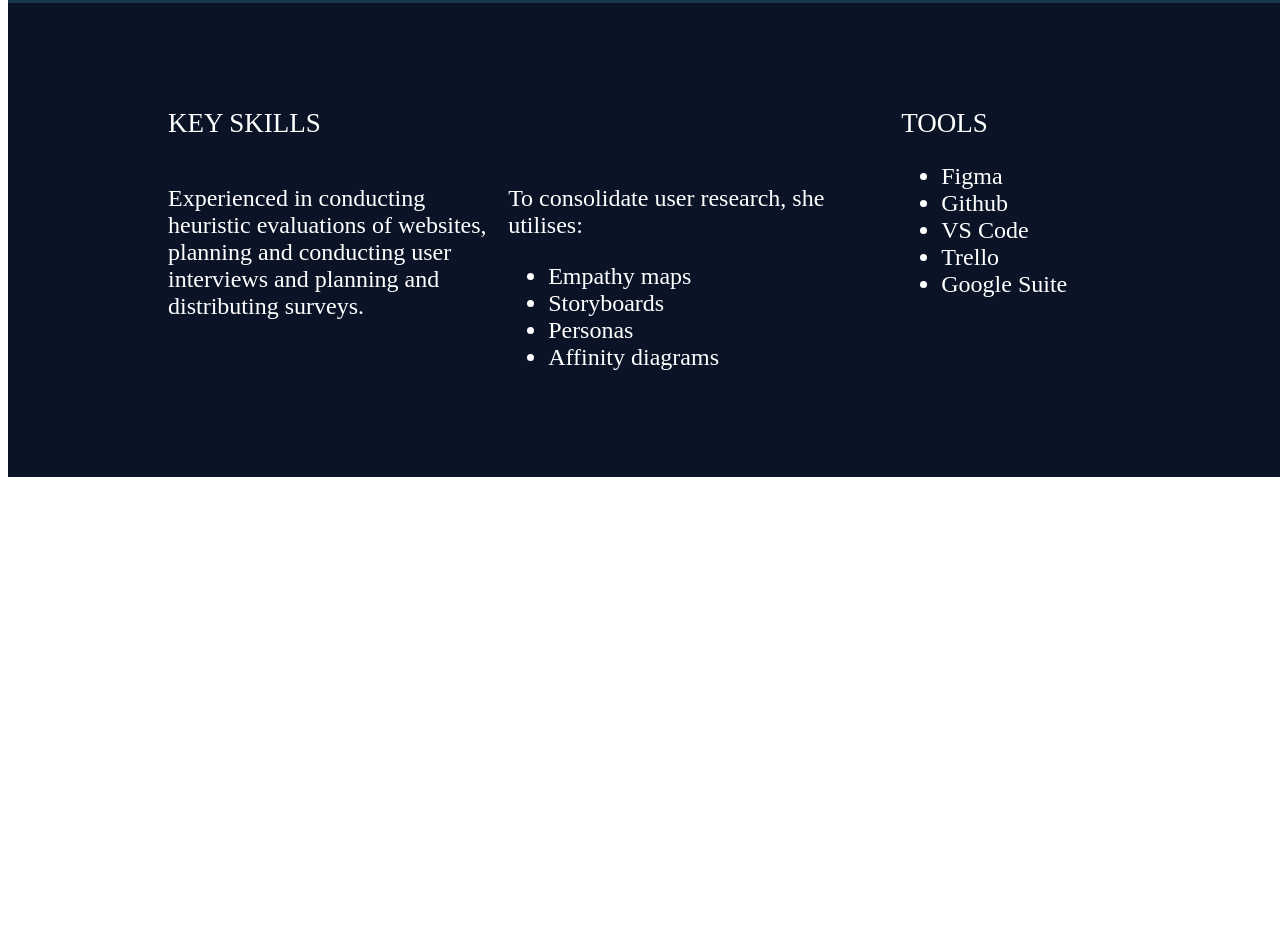
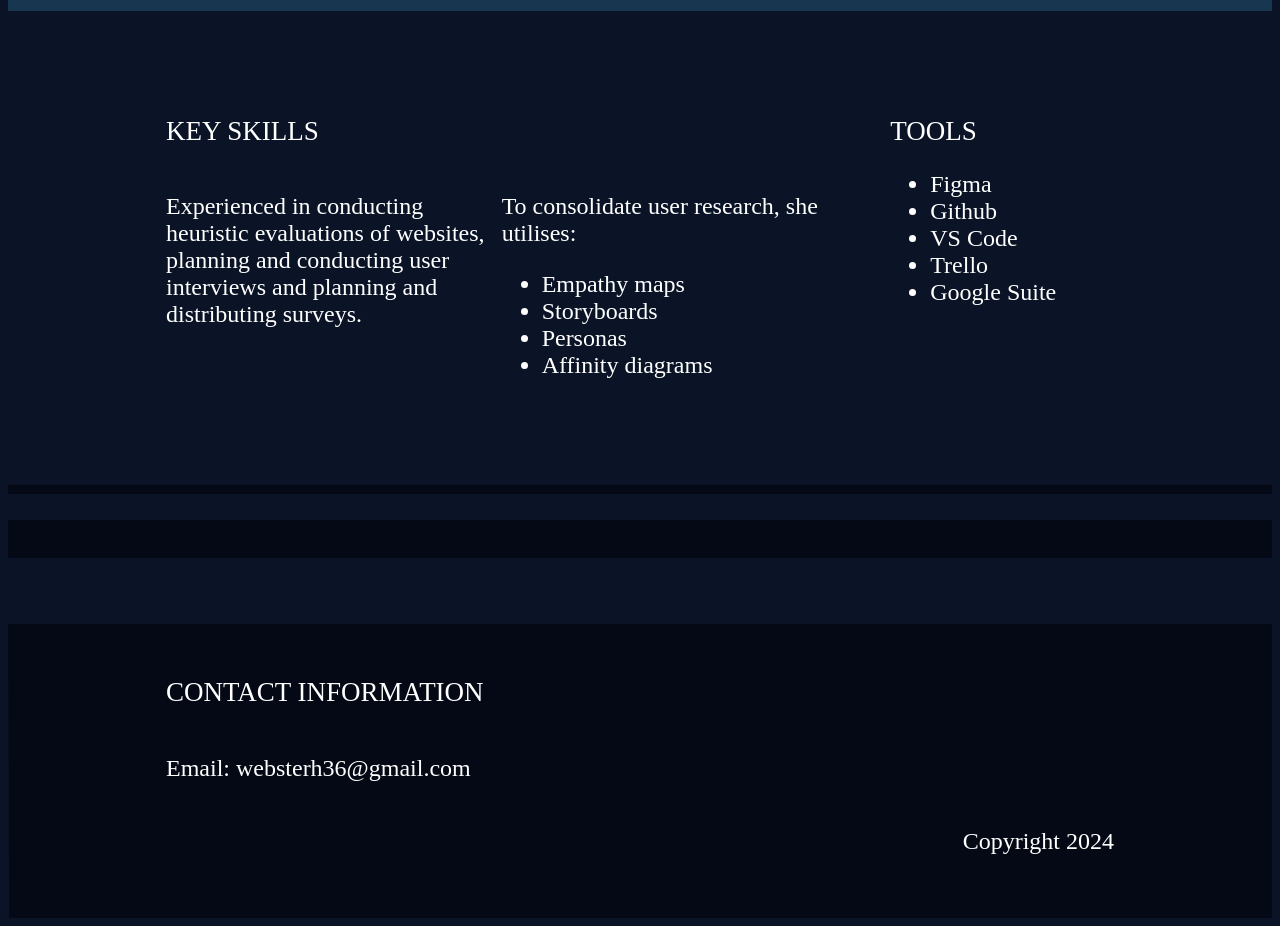
Before and after one commit to Hadiya-W/UX_UI_HW_18, a plain HTML site: page index.html in a window 1280 px wide. Shown: the part 1371-2297 px from the top of the page. Before the commit the page ends 1848 px from the top, so only its background shows below. Drawn offline with Linux system fonts and the light colour scheme; a web font is replaced by a local one.

Commit message:
Finished coding

```diff
--- a/CSS/style.css
+++ b/CSS/style.css
@@ -33,7 +33,10 @@ h2 {
     line-height: normal;
     text-transform: uppercase;
 }
-
+/*body*/
+body{
+    background-color: #0A1426;
+}
 /*navigation*/
 .navigation {
     background: #183650;
@@ -61,8 +64,6 @@ h2 {
     background-repeat: no-repeat;
     background-size: cover;
     height: 1024px;
-    position: absolute;
-    top: 0;
 }
 #splash{
     display: grid;
@@ -85,8 +86,6 @@ h2 {
     align-items: center;
     color: white;
     background-color: #183650;
-    position: absolute;
-    top:1024px
 }
 .about-contents{
     text-align: center;
@@ -102,8 +101,6 @@ h2 {
     height: 474px;
     color: white;
     background-color: #0A1426;
-    position: absolute;
-    top:1374px;
     display:flex;
     justify-content: center;
 
@@ -126,12 +123,32 @@ h2 {
 
 
 /*Footer*/
-.footer {
+footer {
     width: 100%;
     height: 433px;
     background-image: url("../Images/Footer\ background.png");
     background-repeat: no-repeat;
+    background-size: cover;
+    color: white;
+    display:flex;
+    justify-content: center;
+
+}
+.footer-contents{
+    width: 75%;
+    display: grid;
+    height:224px;
+    grid-template-columns: 1fr 1fr;
     position: relative;
-    top: 1848;
-    color: white;
+    top: 170px;
 }
+.contact-info{
+    display: flex;
+    flex-direction: column;
+    align-content: center;
+}
+.right{
+    display: flex;
+    align-items: end;
+    justify-self: end;
+}
--- a/index.html
+++ b/index.html
@@ -32,7 +32,7 @@
 
 <body>
     <!--navigation-->
-    <div class="navigation">
+    <nav class="navigation">
         <div>
             <div class="nav-bar">
                 <p class="grid-item1 navi">About</p>
@@ -41,7 +41,7 @@
                 <p class="grid-item4 navi">Resume</p>
             </div>
         </div>
-    </div>
+    </nav>
     <!--hero-->
     <header class="hero">
         <div>
@@ -101,7 +101,7 @@
 
     </section>
     <!--Footer-->
-    <section class="footer">
+    <footer>
         <div class="footer-contents">
             <div class="contact-info">
                 <h2>Contact Information</h2>
@@ -109,7 +109,7 @@
             </div>
             <p class="right">Copyright 2024</p>
         </div>
-    </section>
+    </footer>
 </body>
 
 </html>
```
